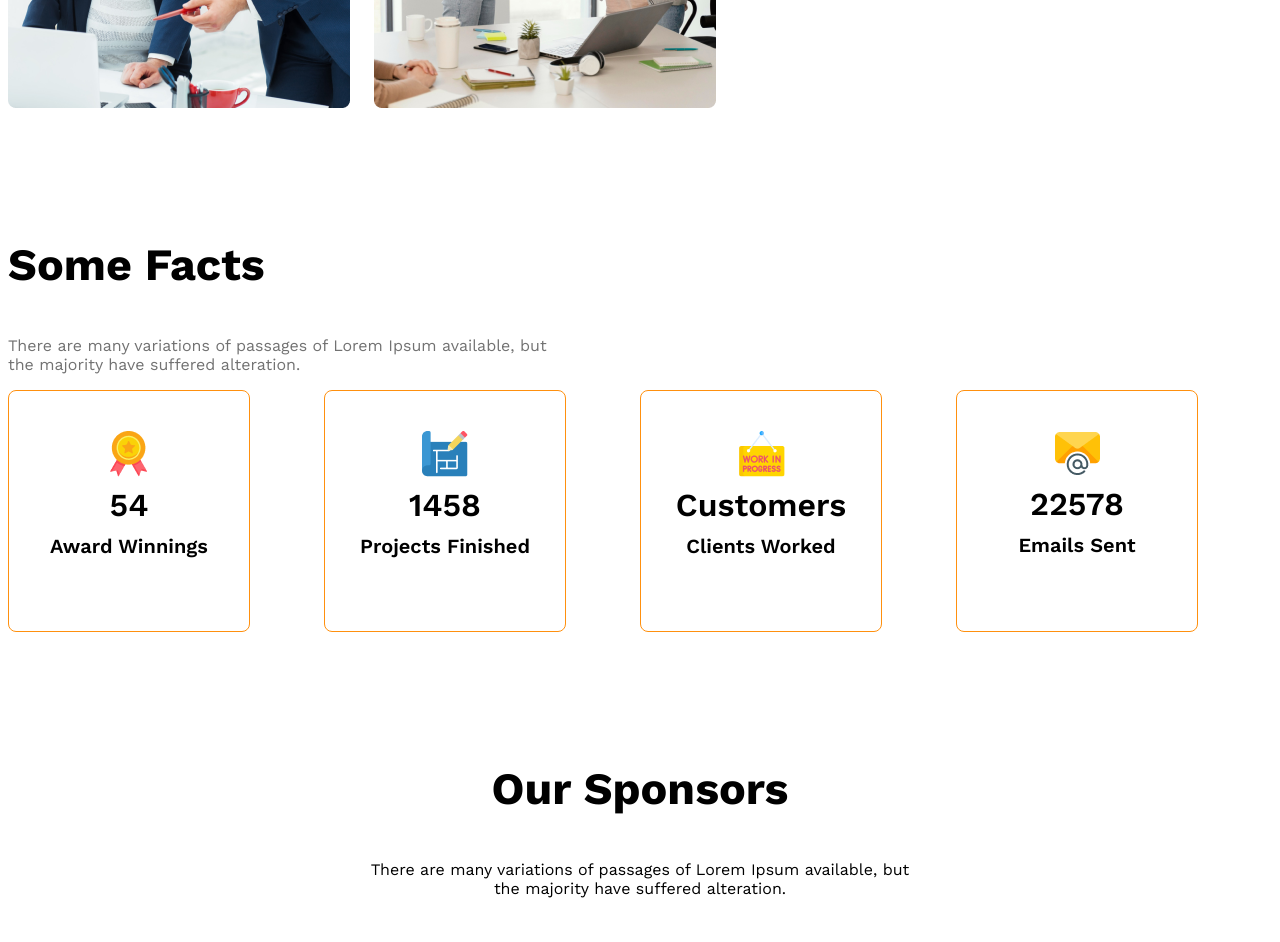
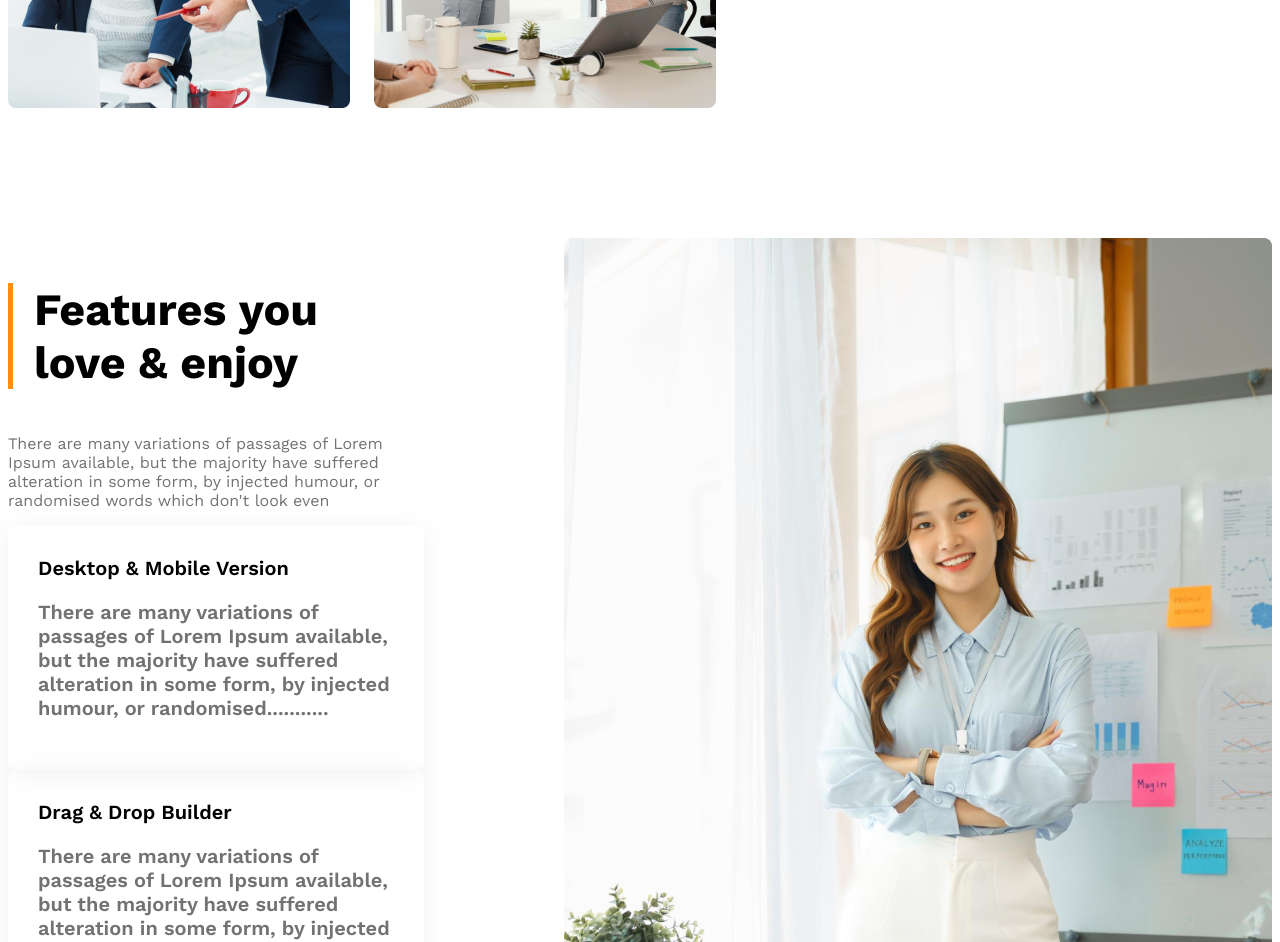
Before and after one commit to abdullahshahadd/g3-architect-project-ph, a plain HTML site: page index.html in a window 1280 px wide. Shown: the part 1914-2856 px from the top of the page. Drawn offline with nearby package versions, Linux system fonts and the light colour scheme.

Commit message:
added feature section

```diff
--- a/index.html
+++ b/index.html
@@ -58,7 +58,38 @@
 
         <!-- features we will enjoy -->
         <section>
+            <section class="feature-section display-flex">
+                <div>
+                    <h3 class="section-title" id="feature-section-title">Features you <br> love & enjoy</h3>
+                    <p class="text-light-gray">There are many variations of passages of Lorem Ipsum available, but the majority have suffered alteration in some form, by injected humour, or randomised words which don't look even</p>
 
+                    <!-- feature cards container -->
+                     <div class="feature-card">
+                        <h4 class="feature-title">Desktop & Mobile Version</h4>
+                        <p class="text-light-gray">There are many variations of passages of Lorem Ipsum available, but the majority have suffered alteration in some form, by injected humour, or randomised...........</p>
+                     </div>
+                     <div class="feature-card">
+                        <h4 class="feature-title">Drag & Drop Builder</h4>
+                        <p class="text-light-gray">There are many variations of passages of Lorem Ipsum available, but the majority have suffered alteration in some form, by injected humour, or randomised...........</p>
+                     </div>
+                     <div class="feature-card">
+                        <h4 class="feature-title">Awesome Modern Design</h4>
+                        <p class="text-light-gray">There are many variations of passages of Lorem Ipsum available, but the majority have suffered alteration in some form, by injected humour, or randomised...........</p>
+                     </div>
+                     <div class="feature-card">
+                        <h4 class="feature-title">Super Easy to Edit</h4>
+                        <p class="text-light-gray">There are many variations of passages of Lorem Ipsum available, but the majority have suffered alteration in some form, by injected humour, or randomised...........</p>
+                     </div>
+                </div>
+                <div>
+                    <img src="images/architect.png" alt="">
+                    <button id="experience-badge" class="btn-primary">
+                        <span id="experience-year">10+Years</span>
+                        <br>
+                        <span>Experience</span>
+                    </button>
+                </div>
+            </section>
         </section>
 
         <!-- some facts -->
@@ -72,28 +103,28 @@
                     <div>
                         <img src="images/icons/ribon.png" alt="" class="fact-icon">
                         <h4 class="fact-number">54</h4>
-                        <h5 class="fact-name">Award Winnings</h5>
+                        <h5 class="fact-name text-light-gray">Award Winnings</h5>
                     </div>
                 </div>
                 <div class="fact-card display-flex">
                     <div>
                         <img src="images/icons/projects.png" alt="" class="fact-icon">
                         <h4 class="fact-number">1458</h4>
-                        <h5 class="fact-name">Projects Finished</h5>
+                        <h5 class="fact-name text-light-gray">Projects Finished</h5>
                     </div>
                 </div>
                 <div class="fact-card display-flex">
                     <div>
                         <img src="images/icons/customers.png" alt="" class="fact-icon">
                         <h4 class="fact-number">Customers</h4>
-                        <h5 class="fact-name">Clients Worked</h5>
+                        <h5 class="fact-name text-light-gray">Clients Worked</h5>
                     </div>
                 </div>
                 <div class="fact-card display-flex">
                     <div>
                         <img src="images/icons/email.png" alt="" class="fact-icon">
                         <h4 class="fact-number">22578</h4>
-                        <h5 class="fact-name">Emails Sent</h5>
+                        <h5 class="fact-name text-light-gray">Emails Sent</h5>
                     </div>
                 </div>
             </div>
--- a/styles/architects.css
+++ b/styles/architects.css
@@ -123,6 +123,31 @@ main > section {
     font-weight: 500;
 }
 
+/* feature section releted styles */
+
+.feature-section {
+    gap: 140px;
+}
+
+#feature-section-title {
+    border-left: 5px solid #FF900E;
+    padding-left: 21px;
+}
+
+.feature-card {
+    padding: 30px;
+    box-shadow: 0 4px 30px 0 rgba(0, 0, 0, 0.06);
+    margin-bottom: 20px;
+    border-radius: 8px;
+}
+
+.feature-title, .feature-card {
+    font-weight: 600;
+    font-size: 1.25rem;
+    margin-top: 0px;
+    margin-bottom: 0px;
+}
+
 /* some facts releted styles */
 
 .facts-container {
```
